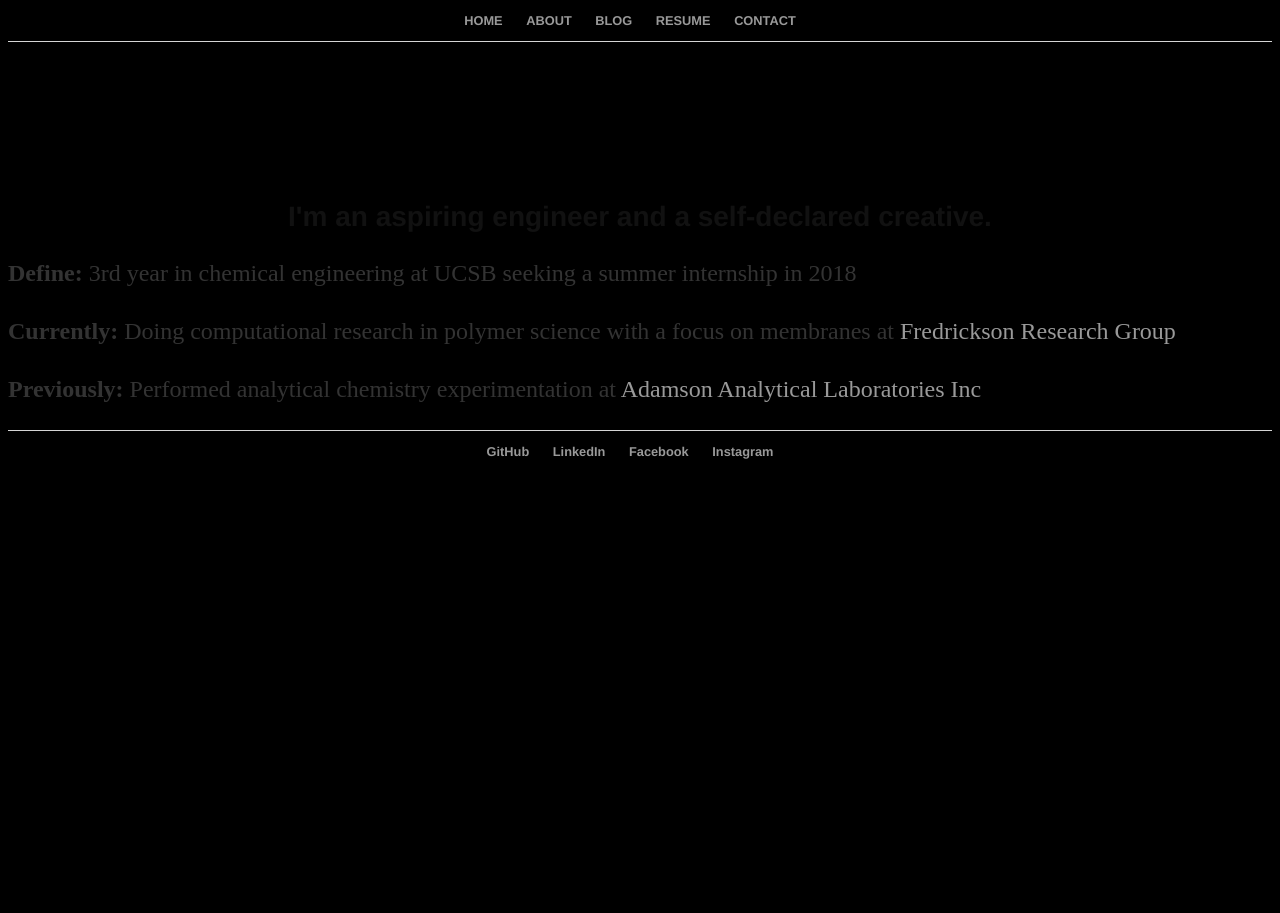
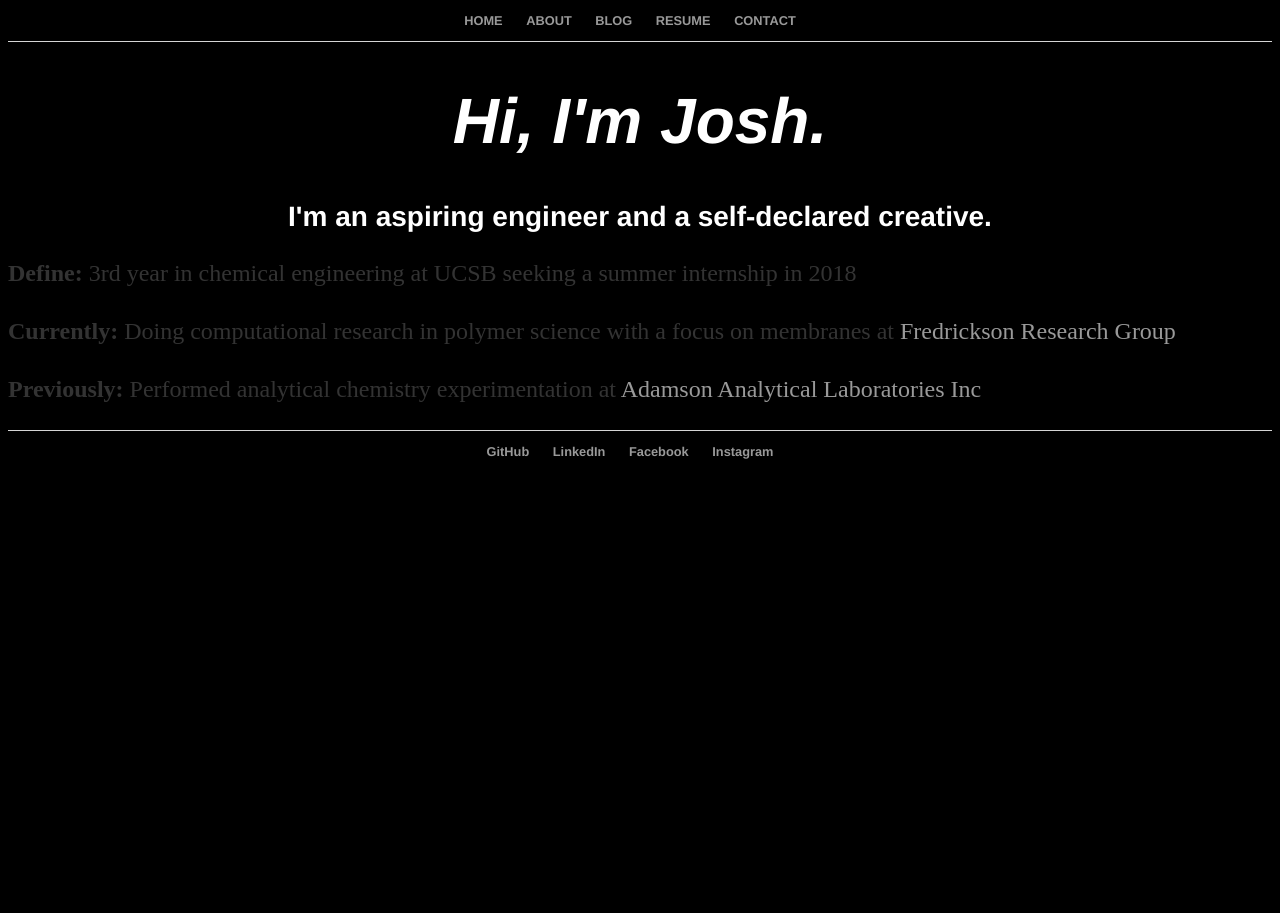
Before and after one commit to 1996leejoshua/1996leejoshua.github.io, a Jekyll site: the page built from index.html, in a window 1280 px wide. Built offline with Jekyll 4.4.1, drawn with Linux system fonts in a browser that asks for light colours.

Commit message:
Update main.css

```diff
--- a/css/main.css
+++ b/css/main.css
@@ -21,17 +21,19 @@ a:hover {
     	text-decoration: underline;
 }
 h1 {
+	color: white;
     	font-size: 4em;
     	font-family:'Helvetica', 'Arial', 'Sans-Serif';
     	text-align: center;
 }
 h2 {
-    	color: #111;
+    	color: white;
     	font-size: 1.75em;
     	font-family: 'Helvetica', 'Arial', 'Sans-Serif';
     	text-align: center;
 }
 p {
+	color: white;
     	font-size: 1.5em;
     	line-height: 1.4em;
     	color: #333;
```
